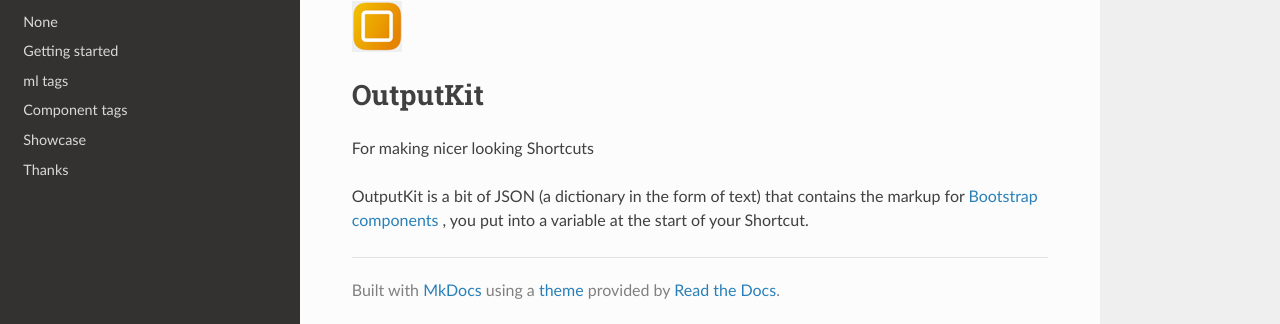
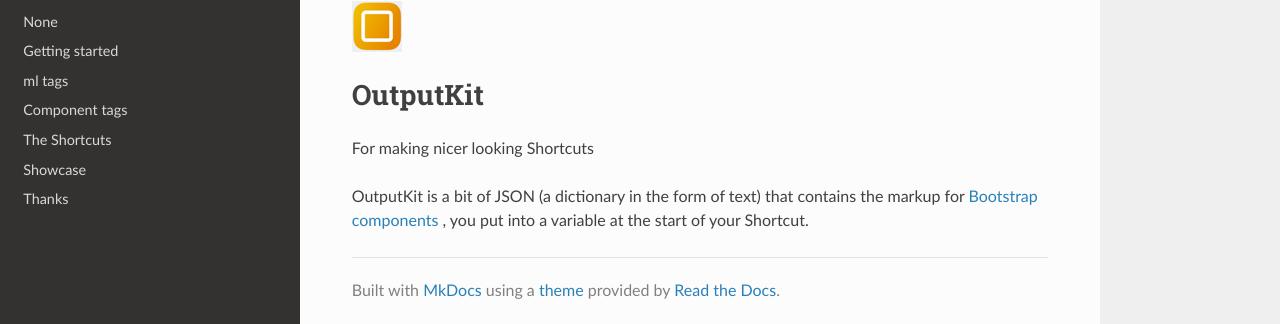
Before and after one commit to nturpin0/OutputKit, an MkDocs documentation site: the page built from docs/index.md, in a window 1280 px wide. Shown: the part 98-422 px from the top of the page. Built offline with MkDocs 1.6.1, drawn with Linux system fonts in a browser that asks for light colours; nearby versions of some CDN libraries.

Commit message:
Update mkdocs.yaml

```diff
--- a/mkdocs.yaml
+++ b/mkdocs.yaml
@@ -6,6 +6,7 @@
     - Getting started: Getting Started.md
     - ml tags: mltags.md
     - Component tags: components.md
+    - The Shortcuts: shortcuts.md
     - Showcase: showcase.md
     - Thanks: thanks.md
 
```
